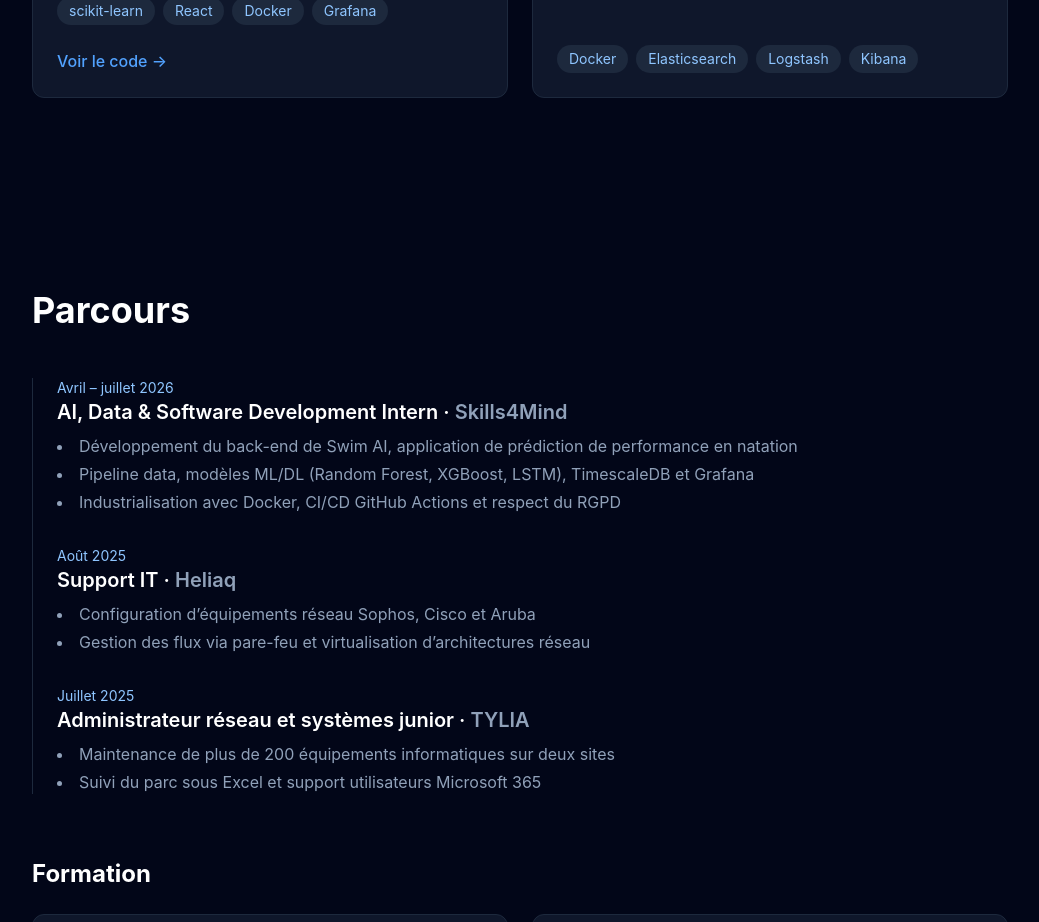
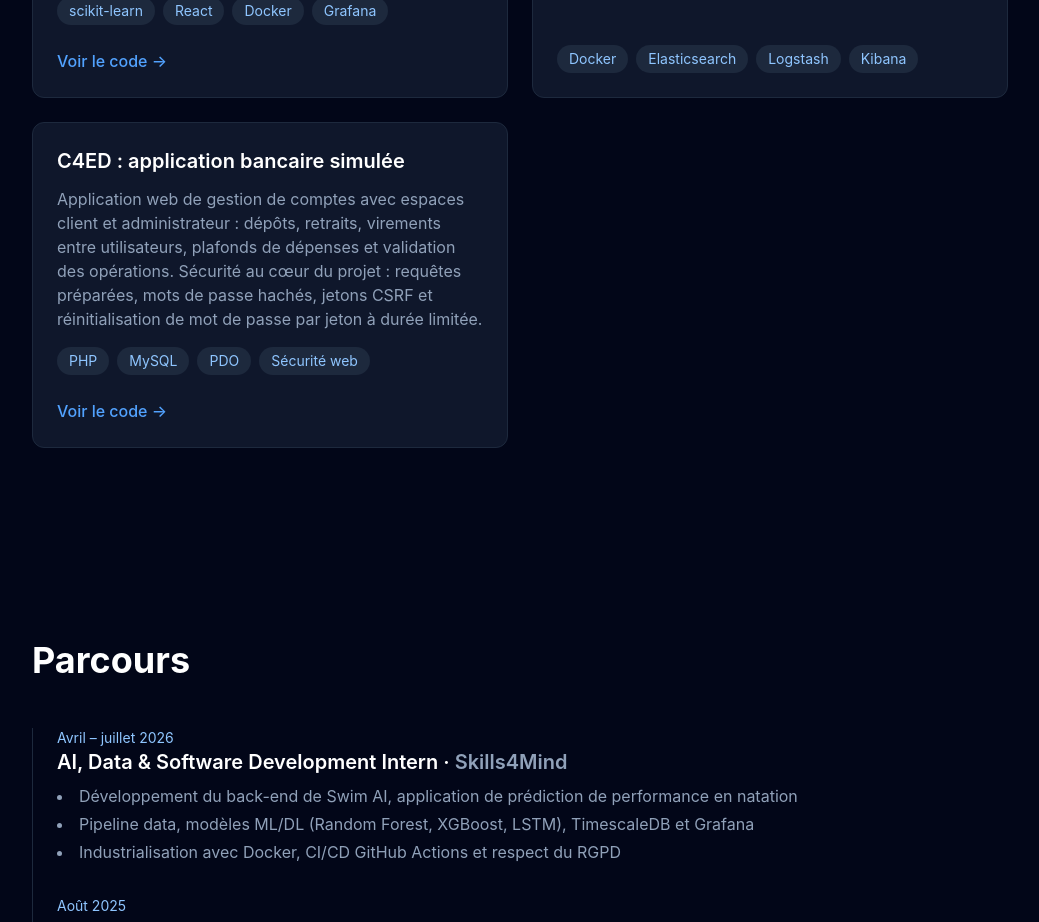
Before and after one commit to tims237/portfolio, a React app: page / in a window 1280 px wide. Shown: the part 1300-2222 px from the top of the page, without its empty margins (120-1159 px from the left). Built offline with nearby package versions, Linux system fonts and the light colour scheme; the HTML template or start-up script is replaced by a standard one.

Commit message:
mise a jour

```diff
--- a/src/components/Projects.tsx
+++ b/src/components/Projects.tsx
@@ -14,6 +14,13 @@
       "Plateforme conteneurisée qui ingère et traite des logs JSON issus de plusieurs services simulés, avec des dashboards Kibana en temps réel pour superviser les événements système.",
     tags: ['Docker', 'Elasticsearch', 'Logstash', 'Kibana'],
     link: '',
+  },
+      {
+    title: 'C4ED : application bancaire simulée',
+    description:
+      "Application web de gestion de comptes avec espaces client et administrateur : dépôts, retraits, virements entre utilisateurs, plafonds de dépenses et validation des opérations. Sécurité au cœur du projet : requêtes préparées, mots de passe hachés, jetons CSRF et réinitialisation de mot de passe par jeton à durée limitée.",
+    tags: ['PHP', 'MySQL', 'PDO', 'Sécurité web'],
+    link: 'https://github.com/tims237/c4ed',
   },
 ]
 
```
